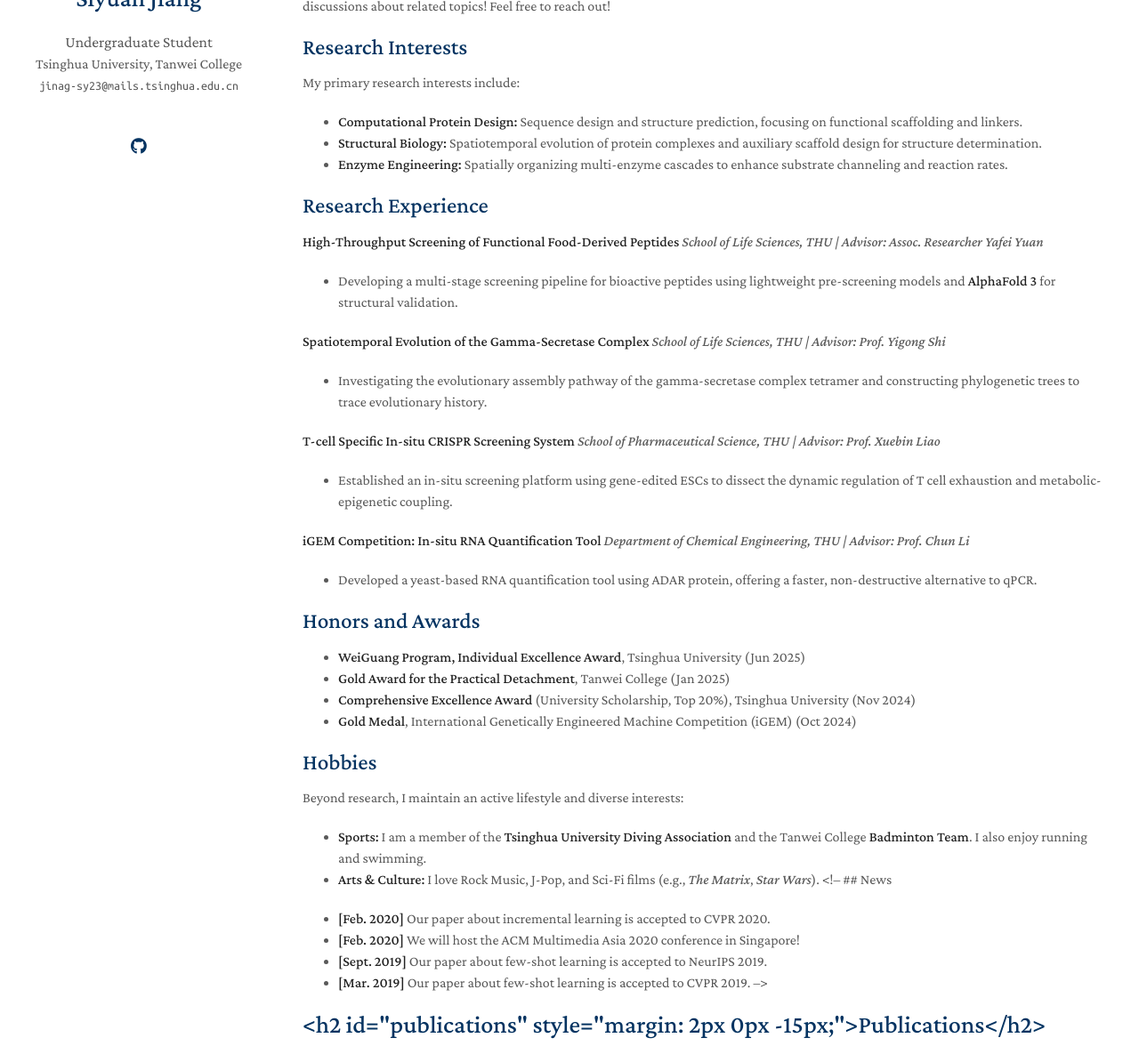
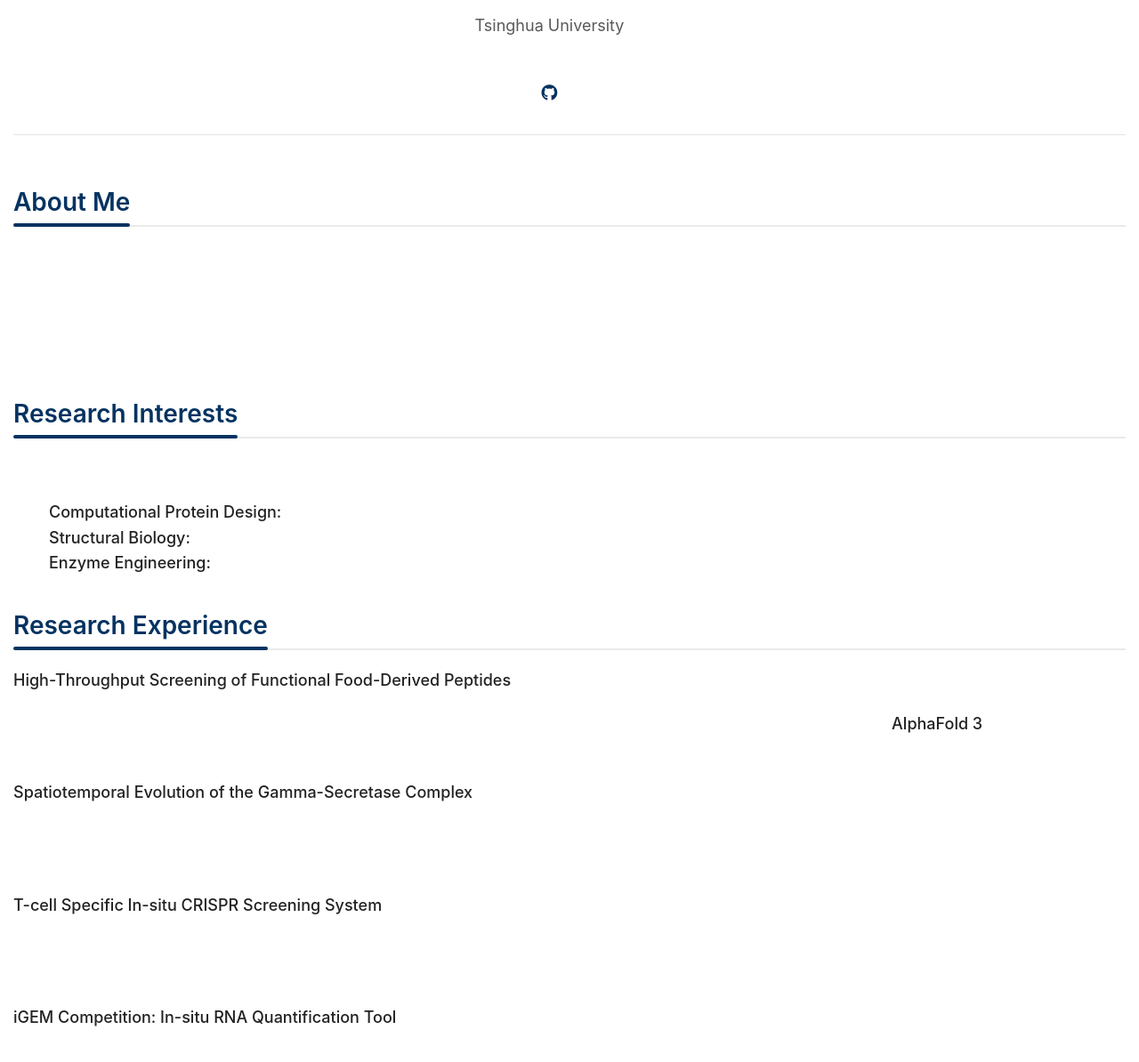
Before and after one commit to siyuanj/siyuanj.github.io, a Jekyll site: the page built from index.md, in a window 1280 px wide and 1400 px high, cut to the strip 206-1400 px from the top of the window. Shown: the whole strip at 89% size. Built offline with Jekyll 4.4.1, drawn with Linux system fonts in a browser that asks for light colours; a style sheet for code colours, icons or effects is not loaded; our own code applies the rules of GitHub Pages for plain Markdown files; some of the changed text lies outside the part shown.

Commit message:
format change 20260120

```diff
--- a/_config.yml
+++ b/_config.yml
@@ -1,7 +1,8 @@
 # Basic Information
 title: Siyuan Jiang
 position: Undergraduate Student
-affiliation: Tsinghua University, Tanwei College
+affiliation: Tsinghua University
+affiliation_link: https://www.tsinghua.edu.cn/en/
 email: jinag-sy23@mails.tsinghua.edu.cn
 
 # Search Engine Optimization (SEO)
--- a/_layouts/homepage.html
+++ b/_layouts/homepage.html
@@ -57,7 +57,7 @@
         <email>{{ site.email }}</email>
         {% endif %}
 
-        <br>
+
         <br>
         <div class="social-icons">
         {% if site.google_scholar %}
--- a/_sass/minimal-light.scss
+++ b/_sass/minimal-light.scss
@@ -265,21 +265,41 @@
       .image.avatar img {
         // border-radius: 100%; // 删除或注释掉这一行 (圆形)
         border-radius: 0;      // 添加这一行变为矩形
-        width: 45%;
+        width: 80%;
         // 这里的 width 也可以改大一点，比如 60% 或 80%，让头像更大
-        padding: 20px;
+        padding: 0px;
       }
 
     /* 侧边栏/头部中的头像样式 */
     #header .image.avatar {
-      margin: 0 0 1em 0;
-      width: 8.00em;
+      width: 10.00em;  /* [可选] 稍微调大容器宽度 */
+
+      /* [修改] 关键部分：控制位置 */
+      display: block;      /* 设为块级元素 */
+      margin-left: 10px;   /* 距离左边的距离，越小越靠左 */
+      margin-right: auto;  /* 右边自动，确保它不会强制居中 */
+      margin-bottom: 1em;
     }
 
 /* ==========================================================================
    排版：标题与文本
    作用：定义各级标题、段落、链接的字体大小、颜色和间距。
    ========================================================================== */
+
+body {
+  /* 字体设置：优先使用系统字体，或者你可以指定如 "Georgia", "Times New Roman" 等 */
+  font-family: -apple-system, BlinkMacSystemFont, "Segoe UI", Helvetica, Arial, sans-serif, "Apple Color Emoji", "Segoe UI Emoji", "Segoe UI Symbol";
+
+  /* 字号设置：这里修改正文大小，默认通常是 16px，你可以尝试 18px */
+  font-size: 18px;
+
+  /* 行高：设置 1.6 或 1.7 会让大段文字阅读起来更舒服 */
+  line-height: 1.6;
+
+  /* 基础文字颜色：深灰色通常比纯黑更护眼 */
+  color: #ffffff;
+}
+
 
 /* 标题通用样式 (h3 - h6) */
 h3, h4, h5, h6 {
@@ -288,29 +308,58 @@
   margin:0 0 20px;
 }
 
-/* 一级标题 (通常是页面主标题，如姓名) */
+/* H1: 侧边栏的名字 */
 h1 {
-  font-weight: 500;
-  color:#043361;
-  margin:0 0 20px;
+  font-weight: 700; /* 加粗 */
+  // color: #043361;
+  color: #ffffff;
+  margin: 0 0 10px;
+  font-size: 40px; /* 原值 28px，稍微加大 */
+  letter-spacing: 1px; /* 增加字间距，显得更有质感 */
+
+
 }
 
-/* 二级标题 (通常是板块标题，如 "Publications") */
+/* H2: 正文的大标题 (如 About Me, Research Interests) */
+/* 1. H2 容器：负责绘制底部的全长灰色细线 */
 h2 {
-  color:#043361;
-  font-weight: 500;
-  margin:2px 0px 15px;
-  font-size: 157%;
+  color: #043361;
+  font-weight: 600;
+  margin: 40px 0px 20px;
+  font-size: 1.75rem;
+
+  /* 灰色全长线条 */
+  border-bottom: 2px solid #eaeaea;
+  padding-bottom: 10px; /* 文字和线条的距离 */
+  position: relative;
 }
 
-/* 暗黑模式下的标题颜色 */
+/* 2. Span 标签：负责精确定位文字宽度，并绘制深蓝色线条 */
+h2 span {
+  position: relative; /* 为了定位伪元素 */
+  display: inline-block; /* 让它保持在行内 */
+}
+
+/* 3. 使用伪元素绘制深蓝色线条，叠在灰色线条上方 */
+h2 span::after {
+  content: '';
+  position: absolute;
+  left: 0;
+  right: 0; /* 让线条宽度自动撑满 span (即文字宽度) */
+  bottom: -12px; /* 向下偏移，正好盖在 H2 的灰色 border 上 (10px padding + 2px border) */
+  height: 4px; /* 深蓝色线条的厚度 */
+  background-color: #043361;
+  border-radius: 2px; /* 可选：给线条一点圆角 */
+}
+
+/* 暗黑模式适配 */
 @media (prefers-color-scheme: dark) {
-  h1, h3, h4, h5, h6 {
-    color:rgb(62, 183, 240); /* 浅蓝色 */
+  h2 {
+    color: #3eb7f0;
+    border-bottom-color: #444;
   }
-
-  h2 {
-    color:rgb(62, 183, 240);
+  h2 span::after {
+    background-color: #3eb7f0;
   }
 }
 
@@ -360,7 +409,7 @@
    wrapper 是整个页面的最外层容器，限制了最大宽度并居中。
    ========================================================================== */
 .wrapper {
-  width:1200px; /* 页面内容总宽度 */
+  width:1400px; /* 页面内容总宽度 */
   margin:0 auto; /* 水平居中 */
 }
 
@@ -433,10 +482,27 @@
   float:left;
   position:fixed;
   -webkit-font-smoothing:subpixel-antialiased;
-  padding-top:4.0em;
-  text-align:center
+  padding-top:3.5em;
+  text-align:center;
+  /* [修改] 关键部分：往左拉 */
+  margin-left: -45px; /* 负值会让元素向左移动 */
+
+  /* [修改] 字体大小 */
+  font-size: 18px;    /* 增大字体 */
+
 }
 
+header p {
+   margin: 5px 0; /* [修改] 减小段落间距，让图标往上靠 */
+   font-size: 16px; /* 稍微调小一点下面信息的字体 */
+   line-height: 1.4;
+   color: #aaa; /* 浅灰色，增加层级感 */
+   width: 100%;
+}
+
+header a {
+   color: inherit; /* 让链接颜色跟随文字 */
+}
 
 /* 侧边栏导航列表样式 */
 header ul {
@@ -509,7 +575,7 @@
    在大屏幕上，这是页面右侧的主体部分，放置各种说明、列表等。
    ========================================================================== */
 section {
-  width: 900px; /* 内容区宽度。注意：Wrapper宽1200 - Header宽232 = 968，留有余量 */
+  width: 1100px; /* 内容区宽度。注意：Wrapper宽1400 - Header宽232 = 1268，留有余量 */
   float:right;
   padding-top:4.0em;
   padding-bottom:50px;
@@ -542,7 +608,7 @@
    核心变化：取消侧边栏固定，改为单列垂直流式布局，适应小屏幕阅读。
    ========================================================================== */
 // Media Query 触发点：1200px
-@media print, screen and (max-width: 1200px) {
+@media print, screen and (max-width: 1400px) {
 
   .pub-row {
   display: flex;
@@ -598,7 +664,7 @@
 }
 
 /* 针对更小屏幕 (小于 1200px 的补充规则) */
-@media print, screen and (max-width: 1200px) {
+@media print, screen and (max-width: 1400px) {
   body {
     word-wrap:break-word;
     padding:15px;
--- a/index.md
+++ b/index.md
@@ -2,13 +2,13 @@
 layout: homepage
 ---
 
-## About Me
+## <span>About Me</span>
 
 Hi, my name is Jiang Siyuan (蒋思源), currently an junior undergraduate student at Tsinghua University, Tanwei College, majoring in chemical Biology for Pharmaceutical Science.
 
 Currently, I am in Professor Yigong Shi's lab. I am interested in computational biology, especially protein design and evolution. I welcome any discussions about related topics! Feel free to reach out!
 
-## Research Interests
+## <span>Research Interests</span>
 
 My primary research interests include:
 
@@ -16,7 +16,7 @@
 - **Structural Biology:** Spatiotemporal evolution of protein complexes and auxiliary scaffold design for structure determination.
 - **Enzyme Engineering:** Spatially organizing multi-enzyme cascades to enhance substrate channeling and reaction rates.
 
-## Research Experience
+## <span>Research Experience</span>
 
 **High-Throughput Screening of Functional Food-Derived Peptides**
 *School of Life Sciences, THU | Advisor: Assoc. Researcher Yafei Yuan*
@@ -34,18 +34,19 @@
 *Department of Chemical Engineering, THU | Advisor: Prof. Chun Li*
 - Developed a yeast-based RNA quantification tool using ADAR protein, offering a faster, non-destructive alternative to qPCR.
 
-## Honors and Awards
+## <span>Honors and Awards</span>
 
 - **WeiGuang Program, Individual Excellence Award**, Tsinghua University (Jun 2025)
 - **Gold Award for the Practical Detachment**, Tanwei College (Jan 2025)
 - **Comprehensive Excellence Award** (University Scholarship, Top 20%), Tsinghua University (Nov 2024)
 - **Gold Medal**, International Genetically Engineered Machine Competition (iGEM) (Oct 2024)
 
-## Hobbies
+## <span>Hobbies</span>
 
 Beyond research, I maintain an active lifestyle and diverse interests:
 - **Sports:** I am a member of the **Tsinghua University Diving Association** and the Tanwei College **Badminton Team**. I also enjoy running and swimming.
 - **Arts & Culture:** I love Rock Music, J-Pop, and Sci-Fi films (e.g., *The Matrix*, *Star Wars*).
+
 <!-- ## News
 
 - **[Feb. 2020]** Our paper about incremental learning is accepted to CVPR 2020.
@@ -53,6 +54,8 @@
 - **[Sept. 2019]** Our paper about few-shot learning is accepted to NeurIPS 2019.
 - **[Mar. 2019]** Our paper about few-shot learning is accepted to CVPR 2019. -->
 
-# {% include_relative _includes/publications.md %}
 
-{% include_relative _includes/services.md %}
+
+<!-- {% include_relative _includes/publications.md %}
+
+{% include_relative _includes/services.md %} -->
```
